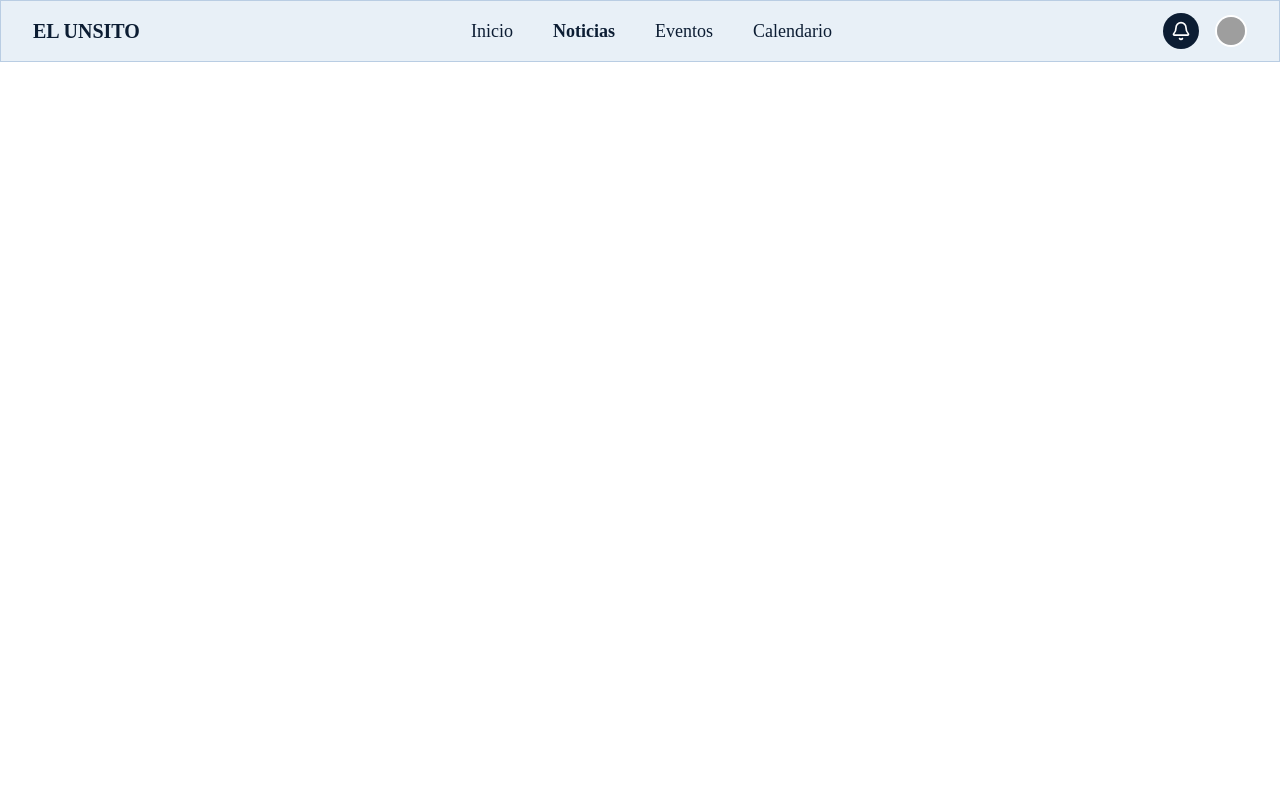
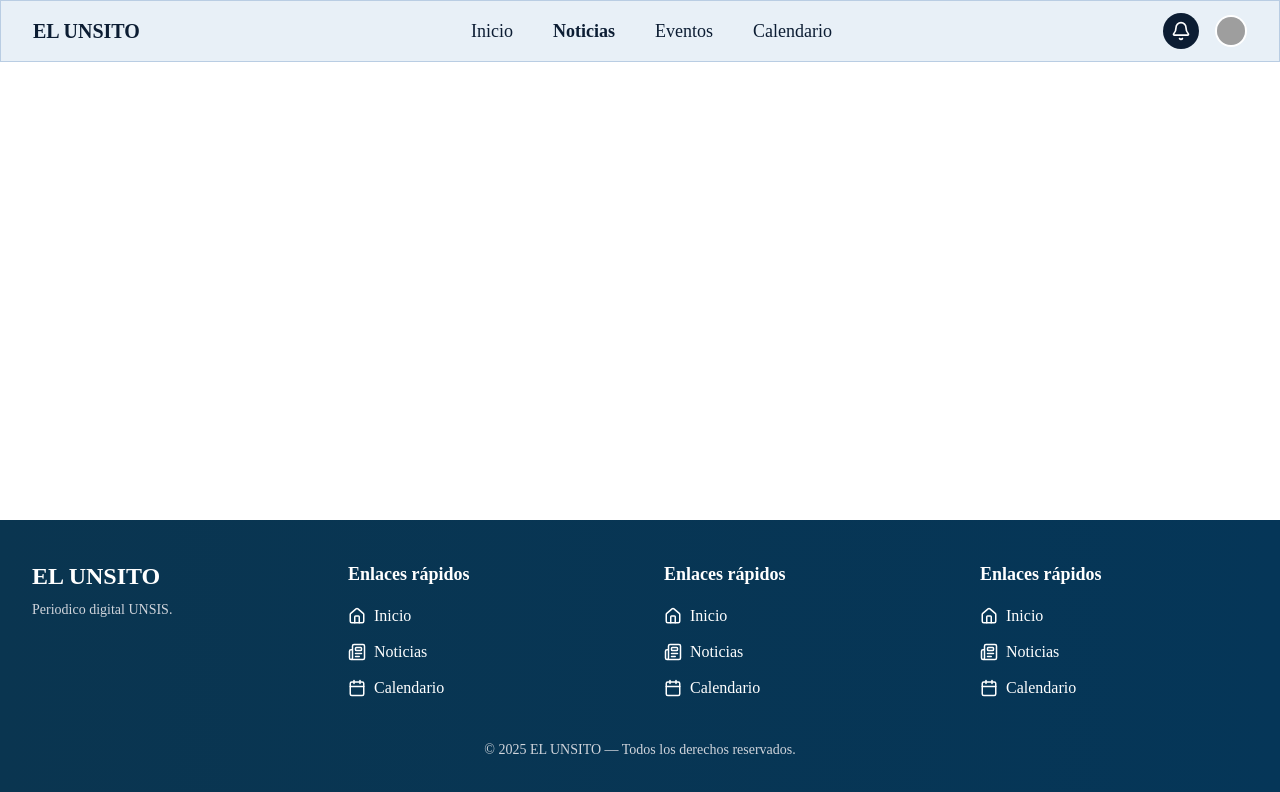
Before and after one commit to jared0192galicia/unsito-app, a Next.js app: page / in a window 1280 px wide. Shown: the top 792 px of the page. Built offline with nearby package versions, Linux system fonts and the light colour scheme; grey boxes are pictures that could not be loaded.

Commit message:
add the footer

```diff
--- a/src/app/page.tsx
+++ b/src/app/page.tsx
@@ -1,16 +1,17 @@
+"use client";
 import Navbar from "../shared/navbar";
-
+import Footer from "../shared/footer";
 
 export default function Home() {
   return (
+    <div className="min-h-screen flex flex-col">
+      <Navbar />
 
-    <div >
+      <main className="flex-1 p-10">
+        {/* Contenido aquí */}
+      </main>
 
-      <Navbar />
-      <main className="p-10">
-
-      </main>
+      <Footer />
     </div>
-
   );
 }
--- /dev/null
+++ b/src/shared/footer.tsx
@@ -0,0 +1,49 @@
+"use client";
+import { Home, Newspaper, Calendar } from "lucide-react";
+
+export default function Footer() {
+  return (
+    <footer className="w-full bg-gradient-to-r from-[#0a3550] to-[#053658] text-white py-10 px-8">
+      <div className="max-w-7xl mx-auto grid grid-cols-1 md:grid-cols-4 gap-12">
+
+        {/* Columna 1 - Logo */}
+        <div>
+          <h2 className="font-['Josefin_Slab'] text-2xl font-semibold">
+            EL UNSITO
+          </h2>
+          <p className="text-sm mt-2 text-gray-300 font-jaldi">
+            Periodico digital UNSIS.
+          </p>
+        </div>
+
+        {/* Columnas 2, 3 y 4 - Enlaces rápidos */}
+        {[1, 2, 3].map((n) => (
+          <div key={n}>
+            <h3 className="font-jaldi text-lg font-semibold mb-4">
+              Enlaces rápidos
+            </h3>
+
+            <ul className="space-y-3 font-jaldi">
+              <li className="flex items-center gap-2 cursor-pointer hover:text-gray-300">
+                <Home size={18} /> Inicio
+              </li>
+
+              <li className="flex items-center gap-2 cursor-pointer hover:text-gray-300">
+                <Newspaper size={18} /> Noticias
+              </li>
+
+              <li className="flex items-center gap-2 cursor-pointer hover:text-gray-300">
+                <Calendar size={18} /> Calendario
+              </li>
+            </ul>
+          </div>
+        ))}
+      </div>
+
+      {/* Línea inferior */}
+      <div className="text-center mt-10 text-gray-300 text-sm font-jaldi">
+        © {new Date().getFullYear()} EL UNSITO — Todos los derechos reservados.
+      </div>
+    </footer>
+  );
+}
```
